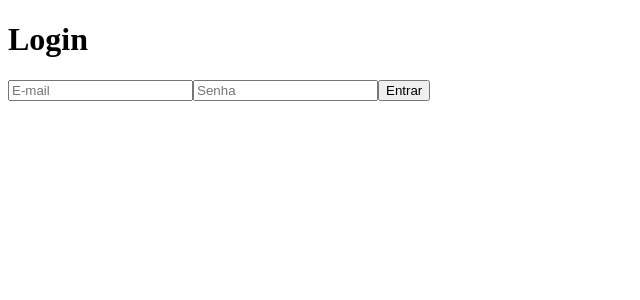
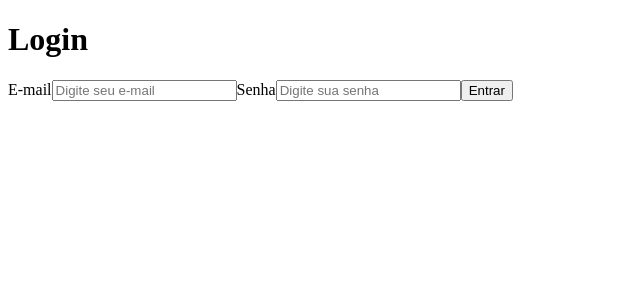
Before and after one commit to ooRecoder/proj2, a React (Create React App) app in the folder frontend/: page /login in a window 1280 px wide. Shown: the top 300 px of the page, without its empty margins (0-640 px from the left). Built offline with nearby package versions, Linux system fonts and the light colour scheme.

Commit message:
Dividindo melhor responsabilidades: Criei um hook para logica de login

```diff
--- /dev/null
+++ b/frontend/src/hooks/useLogin.js
@@ -0,0 +1,35 @@
+import { useState } from "react";
+import { useNavigate } from "react-router-dom";
+import { toast } from "react-toastify";
+import UserService from "../services/UserServices";
+
+export const useLogin = () => {
+  const [email, setEmail] = useState("");
+  const [password, setPassword] = useState("");
+  const navigate = useNavigate();
+
+  const handleLogin = async (e) => {
+    e.preventDefault();
+    try {
+      const response = await UserService.login({ email, password });
+      if (response.status === 200) {
+        toast.success("Login realizado com sucesso!", { position: "top-right" });
+        navigate("/pagina_inicial");
+      }
+    } catch (err) {
+      const status = err.response?.status;
+      toast.error(
+        status === 401 ? "E-mail ou senha inválidos." : "Erro ao realizar login.",
+        { position: "top-right" }
+      );
+    }
+  };
+
+  return {
+    email,
+    setEmail,
+    password,
+    setPassword,
+    handleLogin,
+  };
+};
--- a/frontend/src/pages/Login.js
+++ b/frontend/src/pages/Login.js
@@ -1,58 +1,32 @@
-import { useState } from "react";
-import { useNavigate } from "react-router-dom";
-import { toast } from "react-toastify";
-import UserService from "../services/UserServices";
+import { useLogin } from "../hooks/useLogin";
 import styles from "../styles/login.module.css";
 
 function Login() {
-  const [email, setEmail] = useState("");
-  const [password, setPassword] = useState("");
-  const navigate = useNavigate();
-
-  const handleSubmit = async (e) => {
-    e.preventDefault();
-
-    try {
-      const response = await UserService.login({ email, password });
-
-      if (response.status === 200) {
-        toast.success("Login realizado com sucesso!", {
-          position: "top-right",
-        });
-        navigate("/pagina_inicial");
-      }
-    } catch (err) {
-      if (err.response?.status === 401) {
-        toast.error("E-mail ou senha inválidos.", {
-          position: "top-right",
-        });
-      } else {
-        toast.error("Erro ao realizar login.", {
-          position: "top-right",
-        });
-      }
-    }
-  };
+  const { email, setEmail, password, setPassword, handleLogin } = useLogin();
 
   return (
     <div className={styles.container}>
       <h1 className={styles.title}>Login</h1>
-      <form onSubmit={handleSubmit} className={styles.form}>
+      <form onSubmit={handleLogin} className={styles.form}>
+        <label htmlFor="email" className={styles.label}>E-mail</label>
         <input
+          id="email"
           type="email"
-          placeholder="E-mail"
           value={email}
           onChange={(e) => setEmail(e.target.value)}
           required
           className={styles.input}
+          placeholder="Digite seu e-mail"
         />
+        <label htmlFor="password" className={styles.label}>Senha</label>
         <input
+          id="password"
           type="password"
-          placeholder="Senha"
           value={password}
           onChange={(e) => setPassword(e.target.value)}
           required
           className={styles.input}
+          placeholder="Digite sua senha"
         />
         <button type="submit" className={styles.button}>Entrar</button>
       </form>
```
